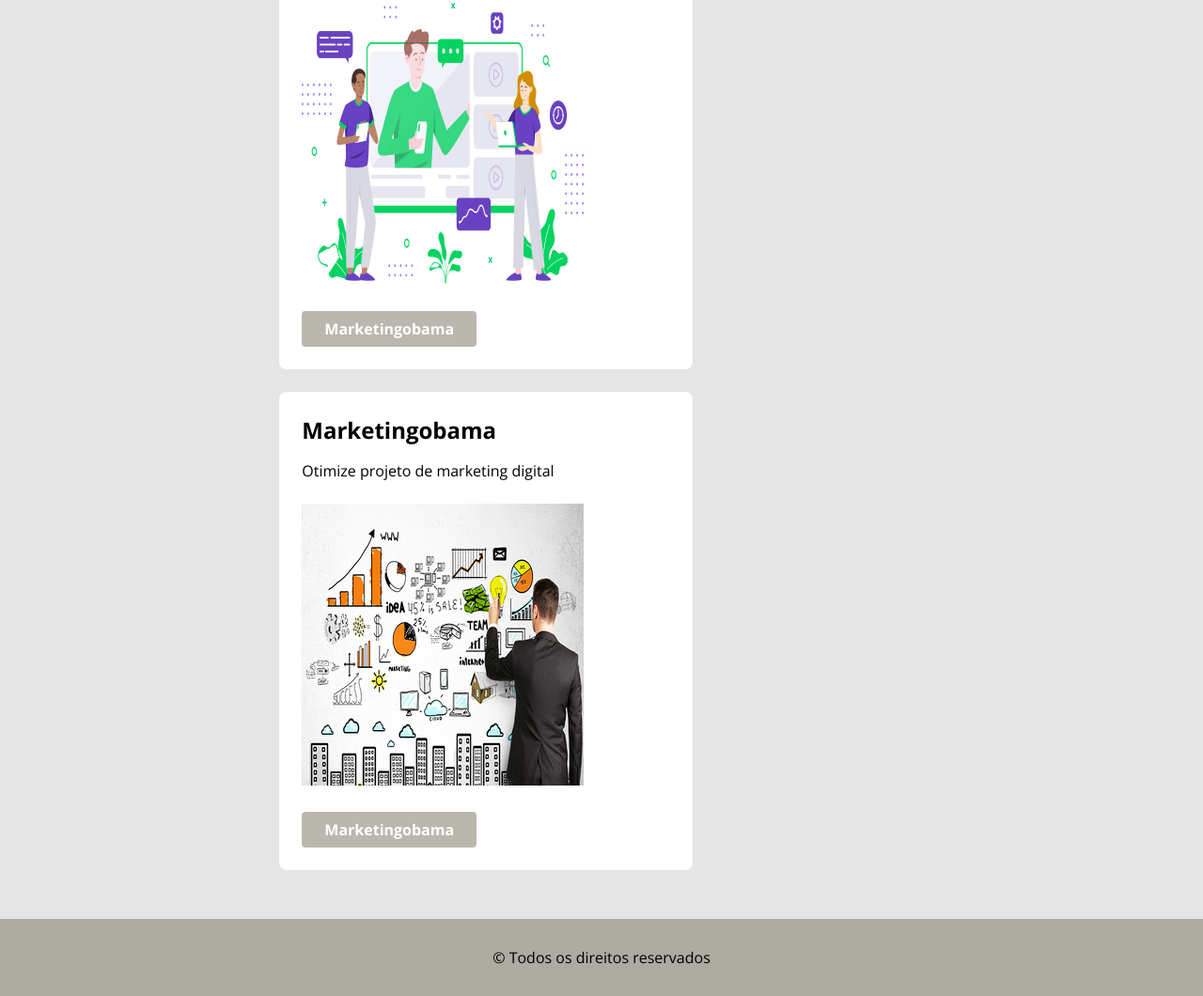
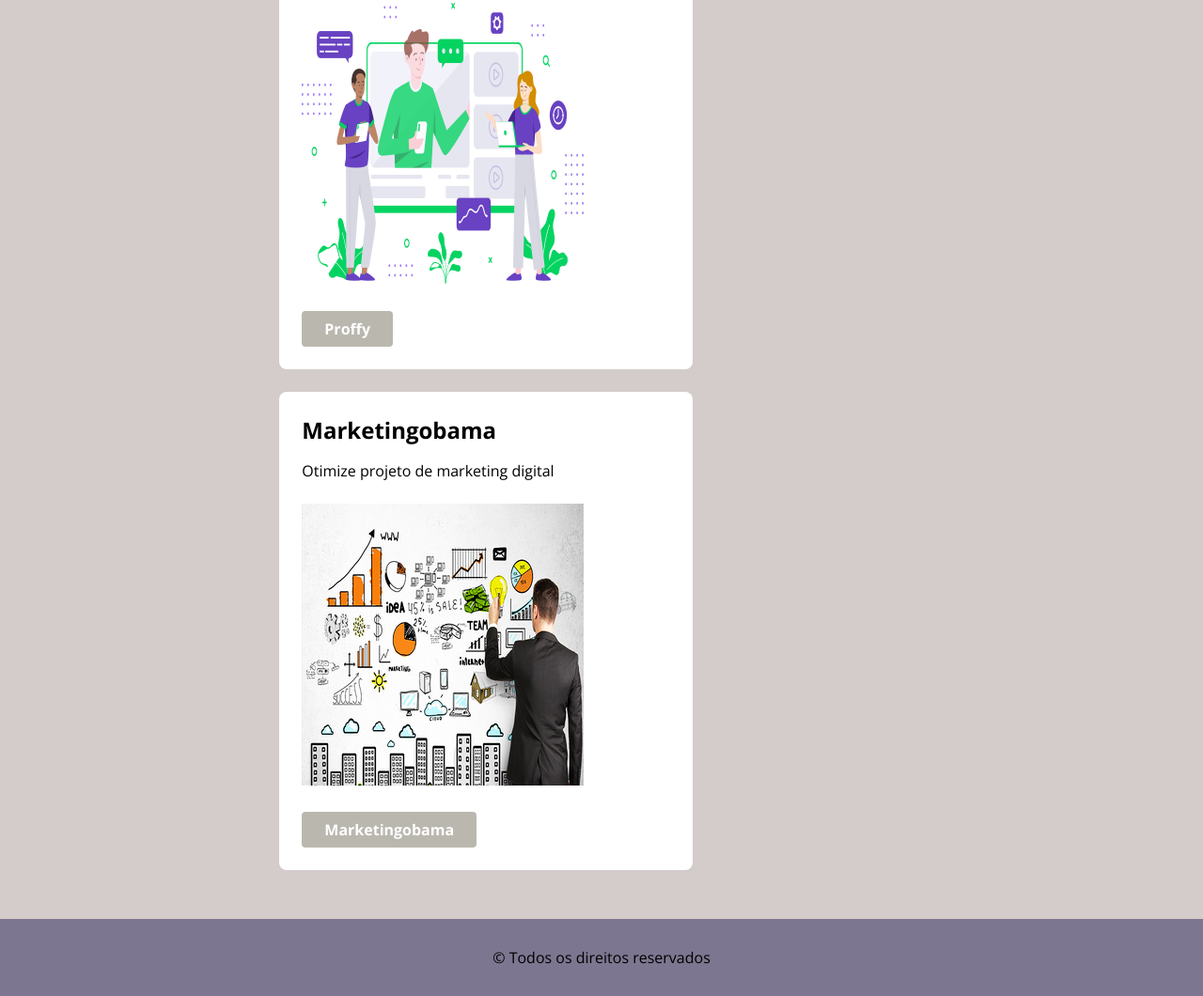
Before and after one commit to Eduardo-Quirino/portfolio-curriculo, a plain HTML site: page index.html in a window 1280 px wide. Shown: the part 1911-2971 px from the top of the page at 94% size. Drawn offline with nearby package versions, Linux system fonts and the light colour scheme.

```diff
--- a/estyle.css
+++ b/estyle.css
@@ -41,11 +41,11 @@
  }
 
  body {
-     background-color: #e5e5e5;
+     background-color: #d4cbcb;
  }
 
  header {
-     background-color: white;
+     background-color: rgba(63, 58, 102, 0.582);
      padding: 32px 64px;
  }
 
@@ -200,7 +200,7 @@
  }
 
  footer {
-     background-color: #6b665477;
+     background-color: rgba(63, 58, 102, 0.582);
      padding: 30px;
      text-align: center;
      font-family: 'Open Sans', sans-serif;
--- a/index.html
+++ b/index.html
@@ -258,7 +258,7 @@
                     <h3>Proffy</h3>
                     <p>NLW - Rocketseat</p>
                     <img src="imagens/projeto-proffy.png" alt="imagem">
-                    <a href="https://projeto-proffy.netlify.app/">Marketingobama</a>
+                    <a href="https://projeto-proffy.netlify.app/">Proffy</a>
                 </div>
                 <div class="projeto">
                     <h3>Marketingobama</h3>
```
